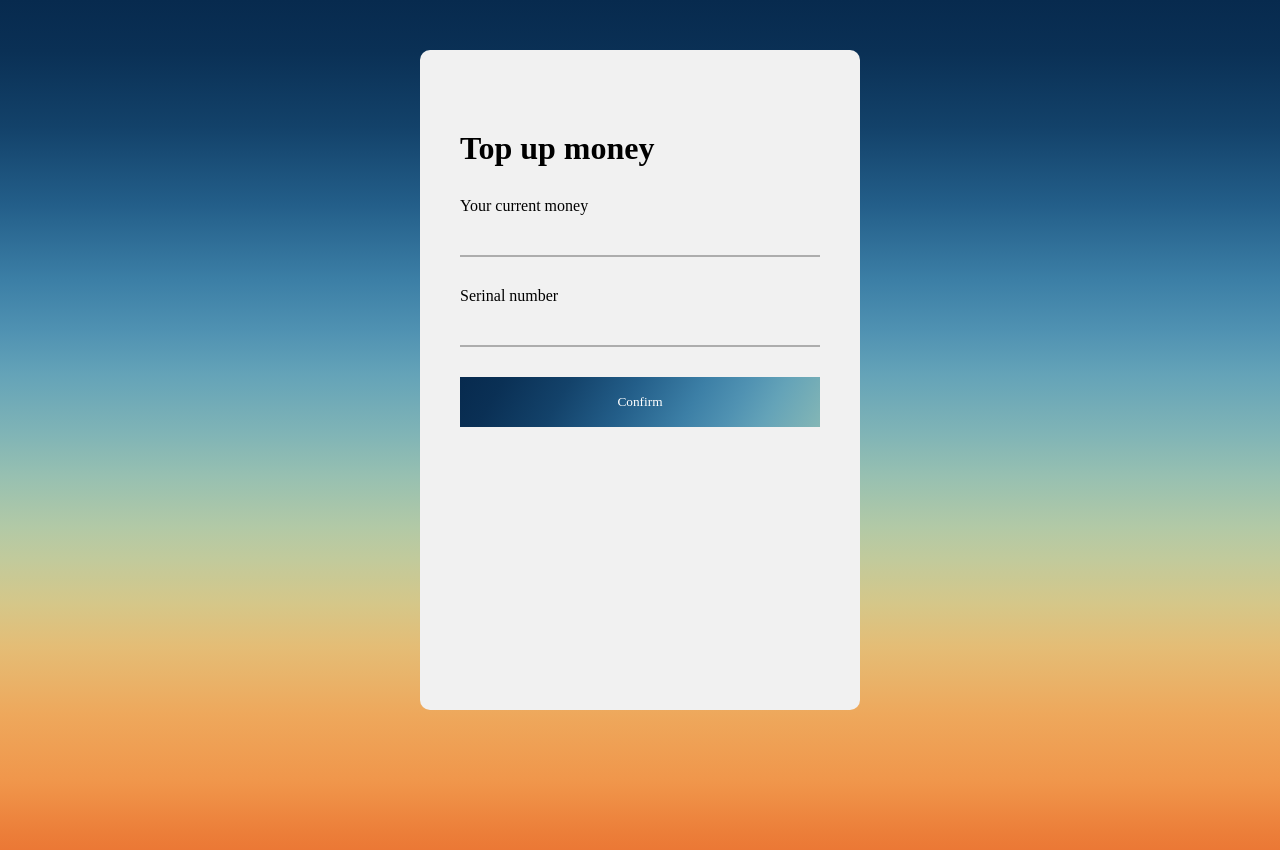
After one commit to sonvq-enryu/web_final_project, a PHP site: page /topup.html in a window 1280 px wide. The commit adds this page. Run offline with PHP 8.4, Linux system fonts and the light colour scheme.

Commit message:
topupmoney form

```diff
--- a/css/css.css
+++ b/css/css.css
@@ -545,3 +545,15 @@ transform: translate(-50%, -50%); */
 .d-none {
     display: none;
 }
+
+/* End edit form css */
+
+/* Top up moeny css */
+.topup-form {
+    margin: 50px auto;
+    max-width: 360px;
+    background: #f1f1f1;
+    min-height: 500px;
+    padding: 80px 40px;
+    border-radius: 10px;
+}
--- /dev/null
+++ b/topup.html
@@ -0,0 +1,30 @@
+<!DOCTYPE html>
+<html lang="en">
+<head>
+    <meta charset="UTF-8">
+    <meta http-equiv="X-UA-Compatible" content="IE=edge">
+    <meta name="viewport" content="width=device-width, initial-scale=1.0">
+    <script src="https://ajax.googleapis.com/ajax/libs/jquery/3.5.1/jquery.min.js"></script>
+    <title>Document</title>
+    <link rel="stylesheet" href="./css/css.css">
+</head>
+<body>
+    <form action="" class="topup-form" id="topup-form" method="POST">
+        <h1>Top up money</h1>
+        <div class="txtb">
+            <label for="user-email">Your current money</label>
+            <input id="user-email" type="email" readonly>
+            <span></span>
+        </div>
+        <div class="txtb">
+            <label for="user-fn">Serinal number</label>
+            <input id="user-fn" type="email">
+            <span></span>
+        </div>
+        <input id="s-info-btn" class="logbtn" type="button" value="Confirm">
+        <input id="c-info-btn" class="logbtn-cancel d-none" type="button" value="Cancel">
+    </form>
+
+    <script src="./javascript/drivers.js"></script>
+</body>
+</html>
```
